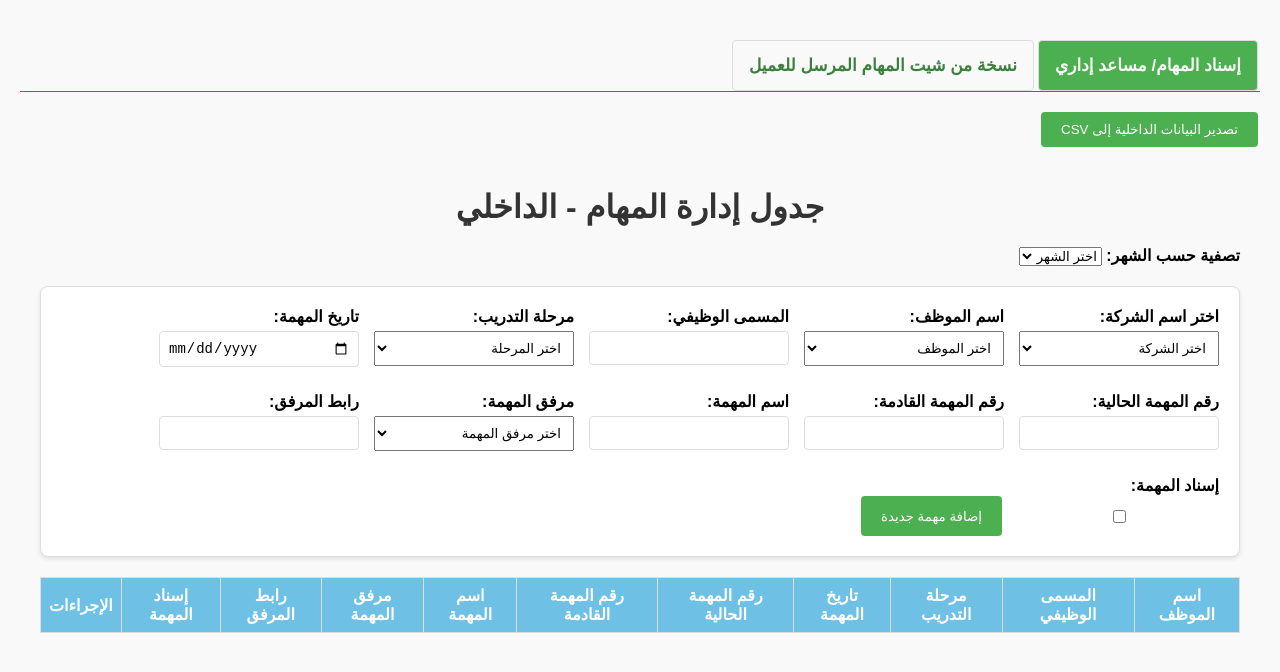
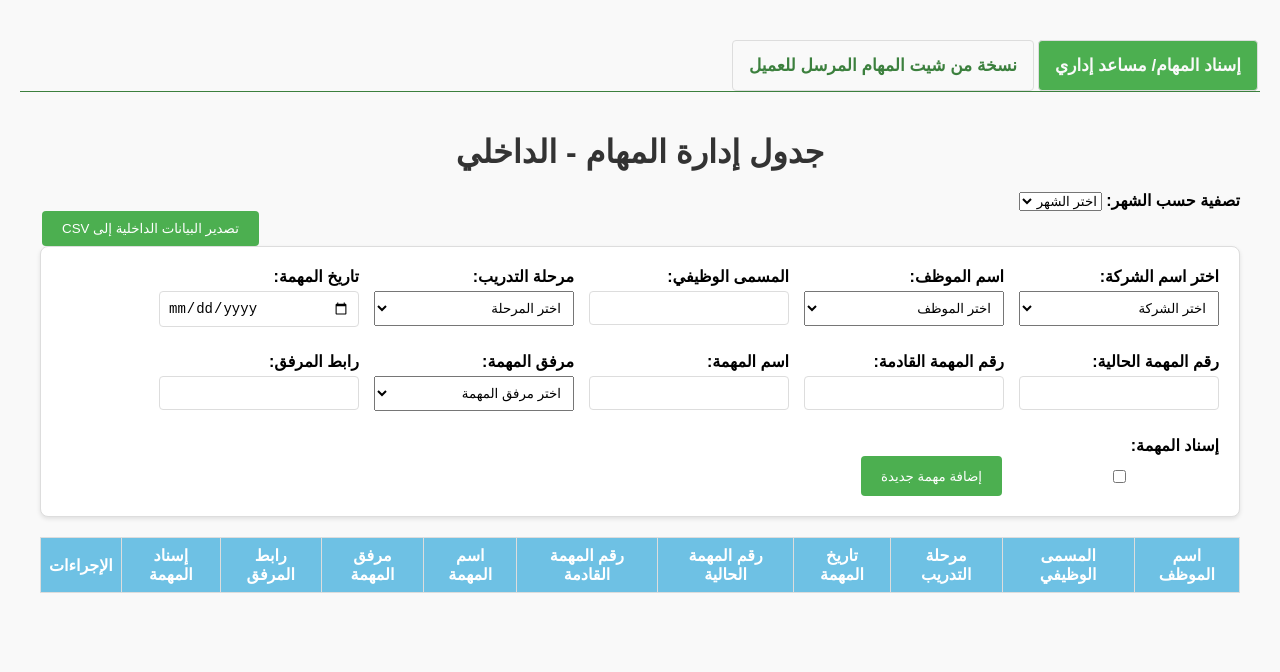
Before and after one commit to Nouranhassan2/Excel-sheet-program, a website: page index.html in a window 1280 px wide. Drawn offline with Linux system fonts and the light colour scheme; no server answers.

Commit message:
Updated code with changes

```diff
--- a/index.html
+++ b/index.html
@@ -21,12 +21,16 @@
     <button class="tablinks" onclick="openTab(event, 'ClientSheet')">نسخة من شيت المهام المرسل للعميل</button>
   </div>
     <!-- Add Export Button -->
-    <button onclick="exportTableToCSV('internalTaskTable', 'internal_tasks.csv')">تصدير البيانات الداخلية إلى CSV</button>
+
+    <!-- Add Export Button for Client Data -->
+
   <!-- Internal Sheet Tab -->
   <div id="InternalSheet" class="tabcontent">
     <h1>جدول إدارة المهام - الداخلي</h1>
 
 
+<div class="box">
+  <button onclick="exportTableToCSV('internalTaskTable', 'internal_tasks.csv')" class="buttun-csv">تصدير البيانات الداخلية إلى CSV</button>
 
      <!-- Month Filter -->
      <div class="filter-container">
@@ -47,6 +51,8 @@
         <option value="12">ديسمبر</option>
       </select>
     </div>
+
+  </div>
 <!-- company filter -->
 
 
@@ -157,6 +163,8 @@
   <!-- Client Sheet Tab -->
   <div id="ClientSheet" class="tabcontent">
     <h1>جدول إدارة المهام - المرسل للعميل</h1>
+<div class="box">
+  <button onclick="exportTableToCSV('clientTaskTable', 'client_tasks.csv')" class="buttun-csv">تصدير البيانات إلى CSV للعميل</button>
 
     <!-- Month Filter -->
     <div class="filter-container">
@@ -177,6 +185,7 @@
         <option value="12">ديسمبر</option>
       </select>
     </div>
+  </div>
 
     <!-- Client form -->
     <form id="clientTaskForm" class="form-container">
--- a/styles.css
+++ b/styles.css
@@ -129,3 +129,9 @@ th {
   padding: 8px;
 }
 /*  */
+.box
+{
+  display: flex;
+  justify-content: space-between;
+  flex-direction: row-reverse;
+}
```
